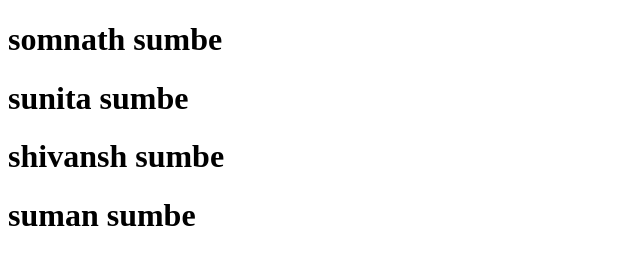
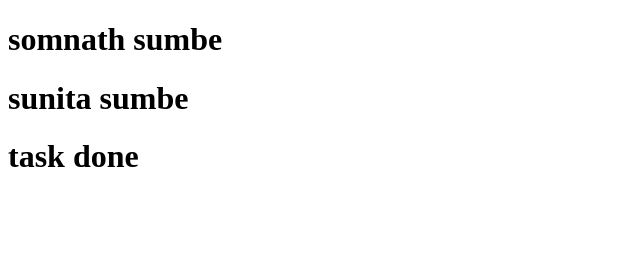
Before and after one commit to somnathsumbe/gitdemo, a plain HTML site: page index.html in a window 1280 px wide. Shown: the whole page, without its empty margins (0-640 px from the left). Drawn offline with Linux system fonts and the light colour scheme.

Commit message:
local branch changes done

```diff
--- a/index.html
+++ b/index.html
@@ -10,8 +10,7 @@
 <body>
     <h1>somnath sumbe</h1>
     <h1>sunita sumbe</h1>
-    <h1>shivansh sumbe</h1>
-    <h1>suman sumbe</h1>
+    <h1>task done</h1>
 </body>
 
 </html>
```
